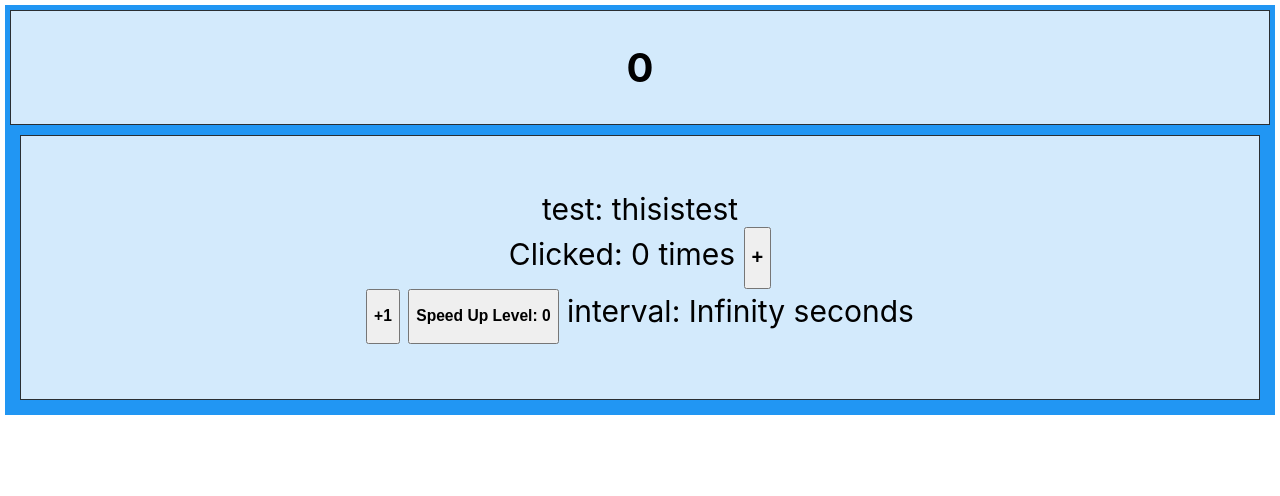
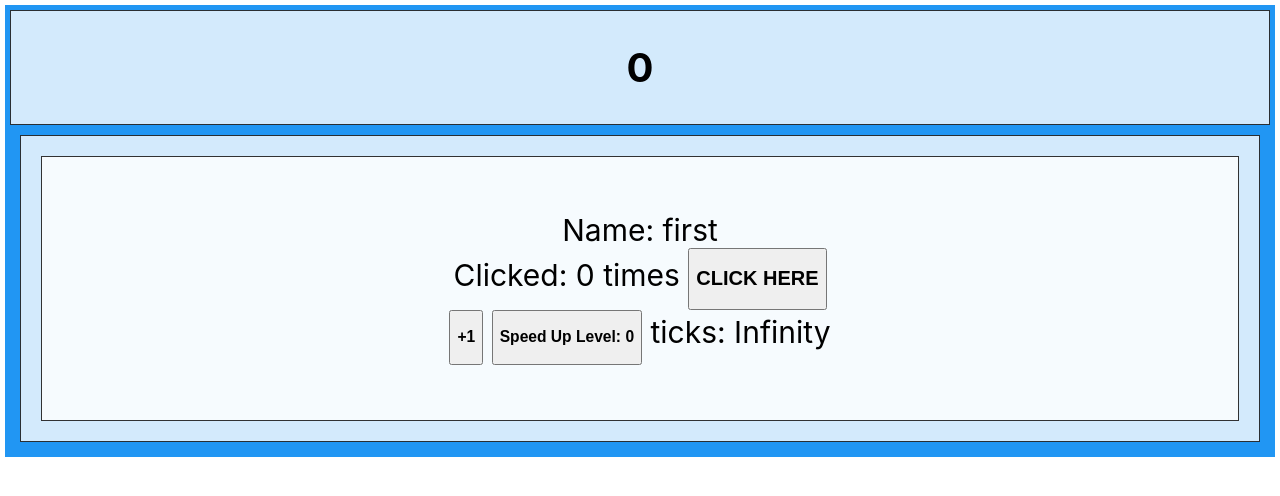
Before and after one commit to bdavs/clicker, a React (Create React App) app: page / in a window 1280 px wide. Shown: the top 496 px of the page. Built offline with nearby package versions, Linux system fonts and the light colour scheme.

Commit message:
make counters more modular, give names

```diff
--- a/src/components/counters/Counter.js
+++ b/src/components/counters/Counter.js
@@ -8,7 +8,7 @@ class Counter extends Component {
     if (nextProps.interval !== interval) {
       if (interval) {
         clearInterval(this.timer);
-        this.delay = 5000 / this.props.interval
+        this.delay = Math.round(5000 / this.props.interval)
         this.timer = setInterval(() => this.props.onIncrement(), this.delay);
       }
     }
@@ -20,20 +20,17 @@ class Counter extends Component {
   }
 
   render() {
-    const { totalClicks, level, interval, onIncrement, onDecrement, onLevel, onInterval, test} = this.props
+    const { totalClicks, level, interval, onIncrement, onLevel, onInterval, name} = this.props
     return (
       <p>
-        test: {test} <br/>
+        Name: {name} <br/>
         Clicked: {totalClicks} times
         {' '}
         <button onClick={onIncrement} >
-          <h2>+</h2>
+          <h2>CLICK HERE</h2>
         </button>
         {' '}
-        {/* <button onClick={onDecrement}>
-          -
-        </button>
-        {' '} */}
+
         <br/>
         <button onClick={onLevel}>
           <h3>+{level}</h3>
@@ -43,7 +40,7 @@ class Counter extends Component {
           <h3>Speed Up Level: {interval}</h3>
         </button>
         {' '}
-        interval: {5.0/interval} seconds
+        ticks: {Math.round(5000/interval)}
       </p>
     )
   }
--- a/src/components/counters/CounterContainer.js
+++ b/src/components/counters/CounterContainer.js
@@ -6,11 +6,11 @@ import Counter from "./Counter";
 import "./counters.css";
 
 function DisplayCounter(props) {
-  const totalClicks = props.totalClicks;
-  if (totalClicks > 3) {
+  const { totalClicks, minClicks, name } = props;
+  if (totalClicks >= minClicks) {
     return (
       <div className="counter-item">
-        <Counter test={"thisistest"} />
+        <Counter name={name} />
       </div>
     );
   } else {
@@ -23,11 +23,19 @@ class CounterContainer extends Component {
     const { totalClicks } = this.props;
 
     return (
-      <div className="counter-container">
-        <div className="counter-item">
-          <Counter test={"thisistest"} />
+      <div className="item ">
+        <div className="counter-container">
+          <DisplayCounter
+            name={"first"}
+            totalClicks={totalClicks}
+            minClicks={0}
+          />
+          <DisplayCounter
+            name={"second"}
+            totalClicks={totalClicks}
+            minClicks={5}
+          />
         </div>
-        <DisplayCounter totalClicks={totalClicks}/>
       </div>
     );
   }
```
